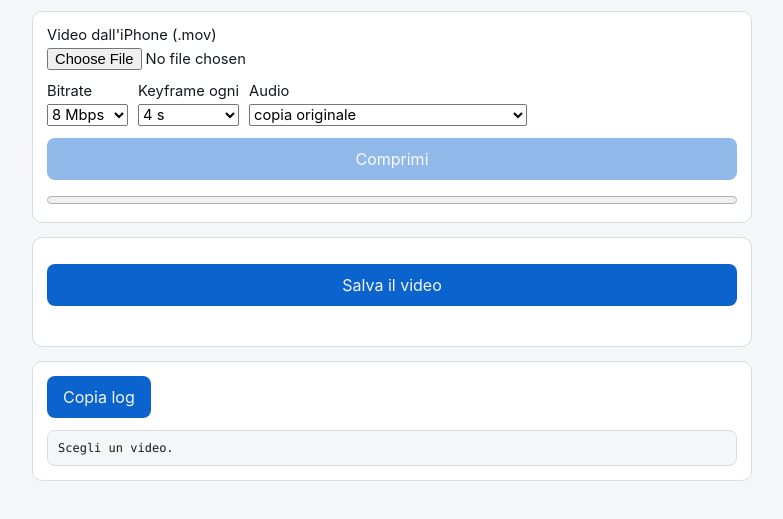
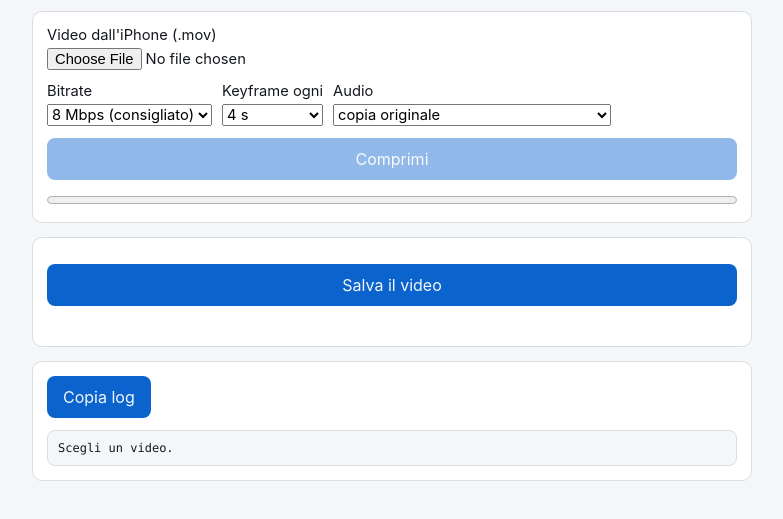
Before and after one commit to DeusAres/finally-compress-video, a plain HTML site: page index.html in a window 1280 px wide. Shown: the part 101-620 px from the top of the page, without its empty margins (248-1031 px from the left). Drawn offline with Linux system fonts and the light colour scheme.

Commit message:
Decisione soglia qualità (VMAF ~88, 8 Mbps default)
Co-Authored-By: Claude Opus 5.5 <noreply@anthropic.com>
Claude-Session: https://claude.ai/code/session_01WsjkwFrL4wt3EmWHGnwuan

```diff
--- a/index.html
+++ b/index.html
@@ -23,7 +23,7 @@ progress{width:100%}
 <div class="card">
   <label>Video dall'iPhone (.mov)<input type="file" id="file" accept="video/*"></label>
   <div class="row">
-    <label>Bitrate<select id="br"><option value="4">4 Mbps</option><option value="6">6 Mbps</option><option value="8" selected>8 Mbps</option><option value="10">10 Mbps</option><option value="12">12 Mbps</option><option value="14">14 Mbps</option></select></label>
+    <label>Bitrate<select id="br"><option value="4">4 Mbps</option><option value="6">6 Mbps</option><option value="8" selected>8 Mbps (consigliato)</option><option value="10">10 Mbps</option><option value="12">12 Mbps</option><option value="14">14 Mbps</option></select></label>
     <label>Keyframe ogni<select id="gop"><option value="1">1 s</option><option value="4" selected>4 s</option><option value="10">10 s</option></select></label>
         <label>Audio<select id="amode"><option value="copy" selected>copia originale</option><option value="reenc">solo ricodifica (diagnostica)</option><option value="v1">ripara eco v1</option><option value="v2">ripara eco v2 (filtro per frequenza)</option><option value="v3">ripara eco v3 (adattivo, L+R)</option><option value="v4">ripara eco v4 (intero file, consigliato)</option></select></label>
   </div>
```
Also changed, not shown: 1 other file.
